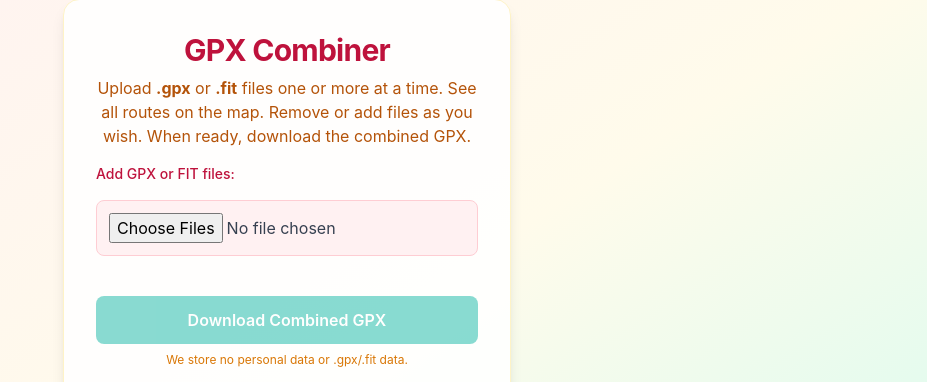
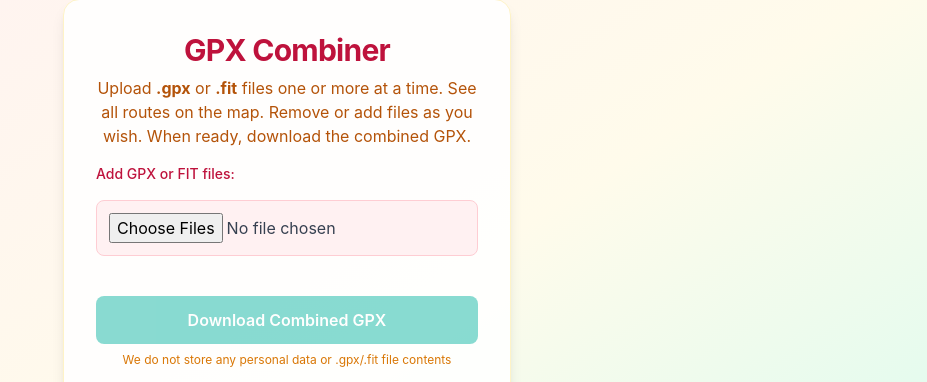
Before and after one commit to TJKNL/gpx_combiner, a FastAPI app: page / in a window 1280 px wide. Shown: the part 33-415 px from the top of the page, without its empty margins (353-1280 px from the left). Run offline with FastAPI, Linux system fonts and the light colour scheme; some libraries are stand-ins or nearby versions.

Commit message:
Refine usage notice in index.html to clarify that no personal data or GPX/FIT file contents are stored.

```diff
--- a/app/templates/index.html
+++ b/app/templates/index.html
@@ -40,7 +40,7 @@
             </div>
             <div id="file-list" class="w-full mt-6 mb-2 text-teal-700"></div>
             <button id="download-link" class="w-full bg-teal-500 text-white px-4 py-3 rounded-lg font-semibold hover:bg-amber-400 hover:text-teal-900 transition mt-2 disabled:opacity-50" disabled>Download Combined GPX</button>
-            <p class="text-xs text-amber-600 mt-2 text-center">We store no personal data or .gpx/.fit data.</p>
+            <p class="text-xs text-amber-600 mt-2 text-center">We do not store any personal data or .gpx/.fit file contents</p>
         </div>
         <div class="w-full max-w-2xl mt-8">
             <div class="border-b border-amber-200 mb-4"></div>
```
